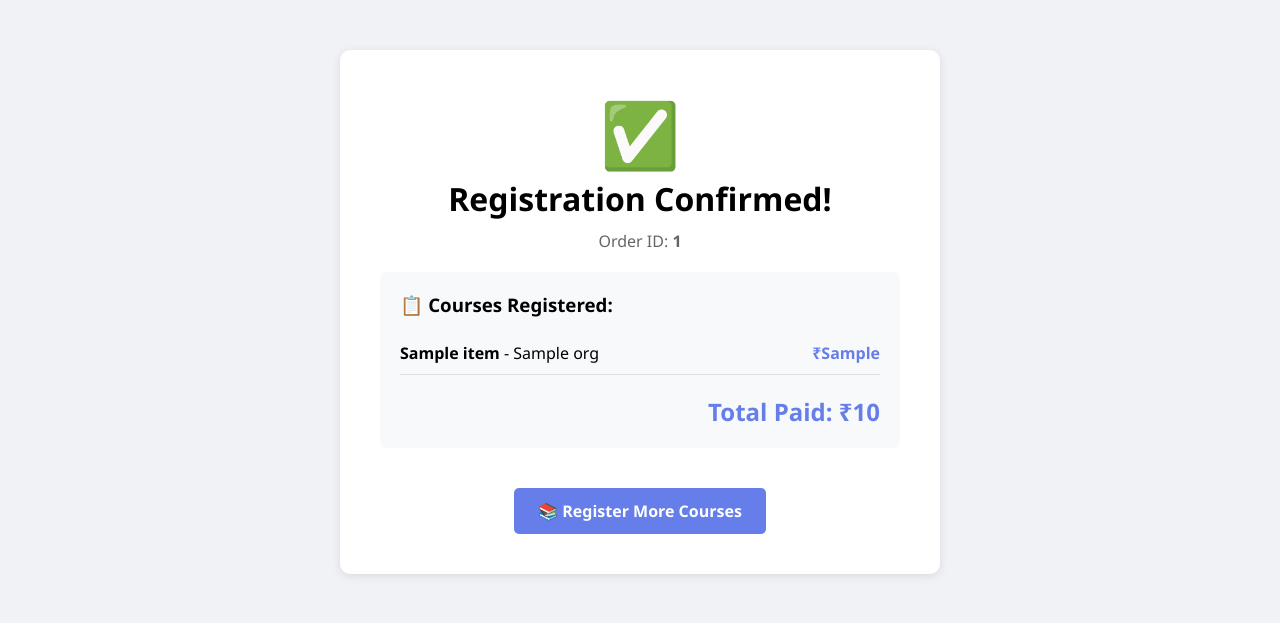
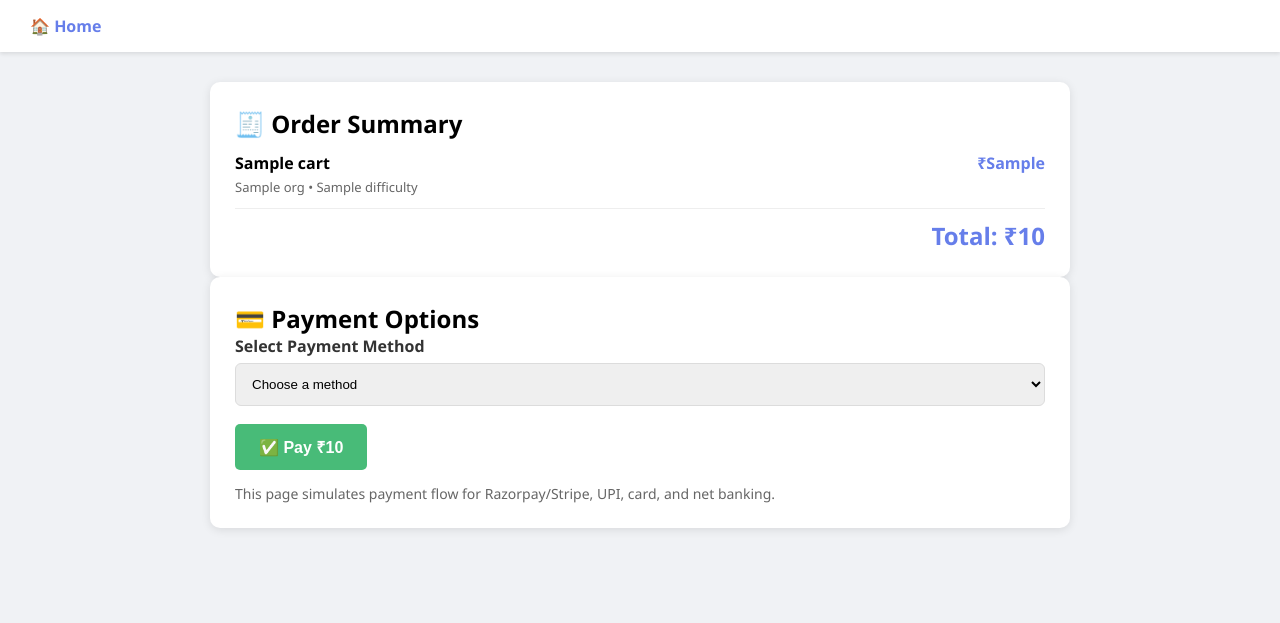
Before and after one commit to iram-mulla/course-recommendation-system, a Node project: template frontend/views/checkout.ejs in a window 1280 px wide. Shown: the top 623 px of the page. Run offline with Node 20 templates, Linux system fonts and the light colour scheme; the template is opened without the code that fills it: most values are stand-ins (such as "Sample title", 1, 10 or a date in 2020).

```diff
--- a/frontend/views/checkout.ejs
+++ b/frontend/views/checkout.ejs
@@ -1,38 +1,110 @@
 <!DOCTYPE html>
 <html>
 <head>
-    <title>Order Confirmed</title>
+    <title>Checkout Payment</title>
     <style>
         * { margin: 0; padding: 0; box-sizing: border-box; }
-        body { font-family: 'Segoe UI', Arial, sans-serif; background: #f0f2f5; text-align: center; padding: 50px; }
-        .container { max-width: 600px; margin: 0 auto; background: white; padding: 40px; border-radius: 10px; box-shadow: 0 2px 10px rgba(0,0,0,0.1); }
-        .check { color: #48bb78; font-size: 64px; }
-        .btn { display: inline-block; padding: 12px 24px; background: #667eea; color: white; text-decoration: none; border-radius: 5px; font-weight: bold; margin-top: 20px; }
-        .order-details { text-align: left; margin: 20px 0; padding: 20px; background: #f8f9fa; border-radius: 8px; }
-        .order-item { padding: 10px 0; border-bottom: 1px solid #e0e0e0; display: flex; justify-content: space-between; }
+        body { font-family: 'Segoe UI', Arial, sans-serif; background: #f0f2f5; }
+        .nav { background: white; padding: 15px 30px; box-shadow: 0 2px 4px rgba(0,0,0,0.1); display: flex; justify-content: space-between; align-items: center; }
+        .nav a { color: #667eea; text-decoration: none; font-weight: bold; }
+        .cart-badge { background: #667eea; color: white; padding: 8px 20px; border-radius: 20px; }
+        .container { max-width: 900px; margin: 30px auto; padding: 0 20px; }
+        .grid { display: grid; grid-template-columns: 1fr 1fr; gap: 20px; }
+        .card { background: white; border-radius: 10px; padding: 25px; box-shadow: 0 2px 10px rgba(0,0,0,0.1); }
+        .summary-item { display: flex; justify-content: space-between; padding: 12px 0; border-bottom: 1px solid #eee; }
+        .summary-total { text-align: right; font-size: 24px; margin-top: 10px; font-weight: bold; color: #667eea; }
+        .btn { display: inline-block; padding: 12px 24px; border-radius: 5px; text-decoration: none; font-weight: bold; border: none; cursor: pointer; font-size: 16px; }
+        .btn-primary { background: #667eea; color: white; }
+        .btn-success { background: #48bb78; color: white; }
+        .field { margin-bottom: 18px; }
+        .field label { display: block; font-weight: bold; margin-bottom: 6px; color: #333; }
+        .field input, .field select { width: 100%; padding: 12px; border: 1px solid #dcdcdc; border-radius: 6px; }
+        .error { background: #fdecea; color: #c53030; padding: 12px; border-radius: 8px; margin-bottom: 18px; }
     </style>
 </head>
 <body>
+    <div class="nav">
+        <a href="/">🏠 Home</a>
+        <div>
+            <% if (user) { %>
+                <span style="margin-right: 20px;">👤 <%= user.name %></span>
+                <% if (user.isAdmin) { %>
+                    <a href="/admin" class="cart-badge" style="margin-right: 10px;">📊 Admin</a>
+                <% } %>
+                <a href="/cart" class="cart-badge">🛒 Cart (<%= cartCount %>)</a>
+                <a href="/logout" style="color: #e53e3e; margin-left: 15px;">Logout</a>
+            <% } %>
+        </div>
+    </div>
+
     <div class="container">
-        <div class="check">✅</div>
-        <h1>Registration Confirmed!</h1>
-        <p style="margin: 10px; color: #666;">Order ID: <strong><%= orderId %></strong></p>
-
-        <div class="order-details">
-            <h3 style="margin-bottom: 15px;">📋 Courses Registered:</h3>
-            <% items.forEach(item => { %>
-                <div class="order-item">
-                    <span><strong><%= item.name %></strong> - <%= item.org %></span>
-                    <span style="color: #667eea; font-weight: bold;">₹<%= item.priceINR.toLocaleString('en-IN') %></span>
+        <div class="card">
+            <h2>🧾 Order Summary</h2>
+            <% cart.forEach(item => { %>
+                <div class="summary-item">
+                    <div>
+                        <strong><%= item.name %></strong>
+                        <div style="color:#666; font-size: 13px; margin-top: 4px;"> <%= item.org %> • <%= item.difficulty %></div>
+                    </div>
+                    <div style="font-weight:bold; color:#667eea;">₹<%= item.priceINR.toLocaleString('en-IN') %></div>
                 </div>
             <% }) %>
-
-            <div style="text-align: right; margin-top: 20px; font-size: 24px; font-weight: bold; color: #667eea;">
-                Total Paid: ₹<%= total %>
-            </div>
+            <div class="summary-total">Total: ₹<%= total %></div>
         </div>
 
-        <a href="/" class="btn">📚 Register More Courses</a>
+        <div class="card">
+            <h2>💳 Payment Options</h2>
+            <% if (error) { %>
+                <div class="error"><%= error %></div>
+            <% } %>
+            <form method="POST" action="/checkout">
+                <div class="field">
+                    <label>Select Payment Method</label>
+                    <select id="paymentMethod" name="paymentMethod" onchange="toggleFields()" required>
+                        <option value="">Choose a method</option>
+                        <option value="razorpay">Razorpay (Dummy)</option>
+                        <option value="stripe">Stripe (Dummy)</option>
+                        <option value="card">Credit/Debit Card</option>
+                        <option value="upi">UPI</option>
+                        <option value="netbanking">NetBanking</option>
+                    </select>
+                </div>
+
+                <div id="cardFields" class="field" style="display:none;">
+                    <label>Card Number</label>
+                    <input type="text" name="cardNumber" placeholder="1234 5678 9012 3456">
+                </div>
+
+                <div id="upiFields" class="field" style="display:none;">
+                    <label>UPI ID</label>
+                    <input type="text" name="upiId" placeholder="example@bank">
+                </div>
+
+                <div id="bankFields" class="field" style="display:none;">
+                    <label>Select Bank</label>
+                    <select name="bankName">
+                        <option value="">Choose Bank</option>
+                        <option value="HDFC">HDFC Bank</option>
+                        <option value="ICICI">ICICI Bank</option>
+                        <option value="SBI">State Bank of India</option>
+                        <option value="Axis">Axis Bank</option>
+                    </select>
+                </div>
+
+                <button type="submit" class="btn btn-success">✅ Pay ₹<%= total %></button>
+            </form>
+
+            <p style="margin-top: 14px; color: #666; font-size: 14px;">This page simulates payment flow for Razorpay/Stripe, UPI, card, and net banking.</p>
+        </div>
     </div>
+
+    <script>
+        function toggleFields() {
+            const method = document.getElementById('paymentMethod').value;
+            document.getElementById('cardFields').style.display = method === 'card' ? 'block' : 'none';
+            document.getElementById('upiFields').style.display = method === 'upi' ? 'block' : 'none';
+            document.getElementById('bankFields').style.display = method === 'netbanking' ? 'block' : 'none';
+        }
+    </script>
 </body>
 </html>
```
